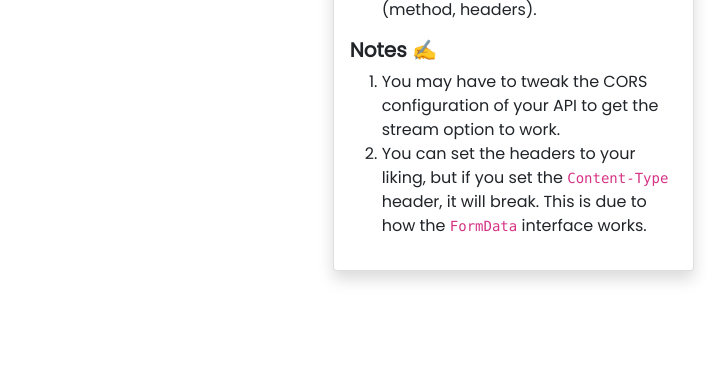
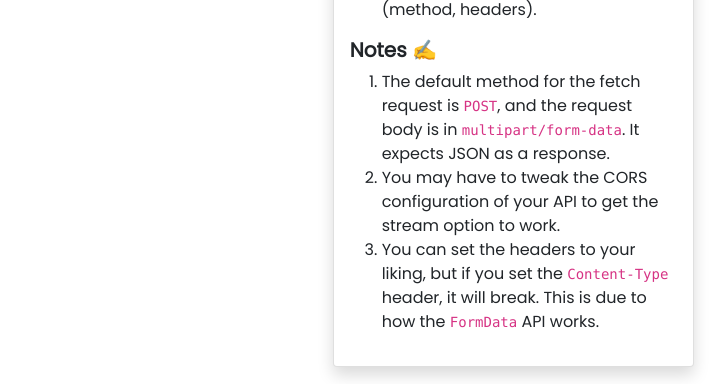
Before and after one commit to gavinsharkey/react_file_maker, a React (Create React App) app: page / in a window 1280 px wide. Shown: the part 981-1365 px from the top of the page, without its empty margins (504-1232 px from the left). Before the commit the page ends 1300 px from the top, so only its background shows below. Built offline with nearby package versions, Linux system fonts and the light colour scheme.

Commit message:
Update details

```diff
--- a/src/components/DetailsCard.js
+++ b/src/components/DetailsCard.js
@@ -39,12 +39,17 @@ function DetailsCard() {
         <h5>Notes &#x270D;</h5>
         <ol>
           <li>
+            The default method for the fetch request is <code>POST</code>, and the request
+            body is in <code>multipart/form-data</code>. It expects JSON as a response.
+          </li>
+          <li>
             You may have to tweak the CORS configuration of your API to get the
             stream option to work.
           </li>
           <li>
             You can set the headers to your liking, but if you set the{" "}
-            <code>Content-Type</code> header, it will break. This is due to how the <code>FormData</code> interface works.
+            <code>Content-Type</code> header, it will break. This is due to how
+            the <code>FormData</code> API works.
           </li>
         </ol>
       </div>
```
